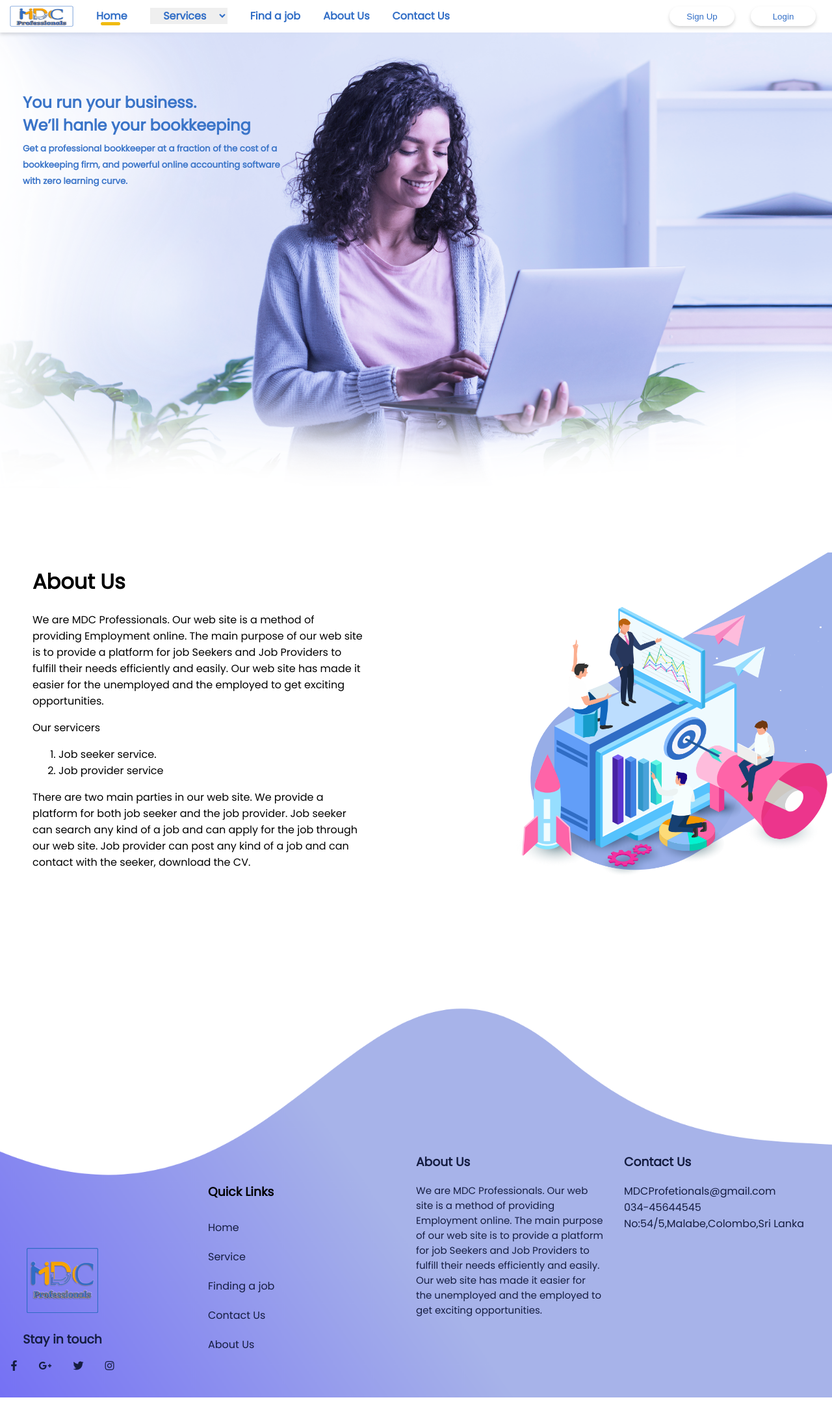
After one commit to MadhushaPrasad/MDC-Professionals, a PHP site: page /pages/about-us.php in a window 1280 px wide. The commit adds this page. Shown: the whole page at 65% size. Run offline with PHP 8.4, Linux system fonts and the light colour scheme; some libraries are stand-ins or nearby versions.

```diff
--- /dev/null
+++ b/assets/css/about-us.css
@@ -0,0 +1,76 @@
+html {
+    scroll-behavior: smooth;
+}
+
+::-webkit-scrollbar {
+    width: 5px;
+    height: 5px;
+    background: white;
+    padding-right: 10px;
+    border-radius: 5px;
+}
+
+::-webkit-scrollbar-thumb {
+    border-radius: 5px;
+    background-color: #053769;
+}
+
+body {
+    margin: 0;
+    padding: 0;
+    box-sizing: content-box;
+    font-family: 'Poppins';
+}
+
+/*main content css*/
+
+main {
+    position: absolute;
+    top: 50px;
+    width: 100%;
+    height: 100%;
+    /*background-color: green;*/
+}
+
+.abtUsDivContainer {
+    position: absolute;
+    width: 100%;
+    height: 500px;
+    margin-top: 100px;
+    display: flex;
+    flex-direction: row;
+    font-family: 'Poppins', 'Medium';
+}
+
+.aboutContent {
+    width: 50%;
+    height: 100%;
+}
+
+.aboutContent h1 {
+    margin-left: 50px;
+    font-family: 'Poppins', 'Medium';
+}
+
+.aboutContent p {
+    margin-left: 50px;
+    width: 80%;
+    text-align: left;
+}
+
+.aboutContent ol {
+    margin-left: 50px;
+}
+
+.aboutImgDiv {
+    width: 50%;
+    height: 100%;
+}
+
+#abtImg {
+    position: absolute;
+    width: 500px;
+    height: 500px;
+    top: 0;
+    right: 0;
+}
--- a/assets/css/contact-us.css
+++ b/assets/css/contact-us.css
@@ -15,7 +15,7 @@
     margin: 0;
     padding: 0;
     box-sizing: content-box;
-    font-family: 'Poppins', "Semibold";
+    font-family: 'Poppins';
 }
 
 /*main content css*/
--- a/includes/common/header.php
+++ b/includes/common/header.php
@@ -14,7 +14,7 @@
             </label>
         </a>
         <a href="/MDC-Professionals/pages/finding_job.php">Find a job</a>
-        <a href="#">About Us</a>
+        <a href="/MDC-Professionals/pages/about-us.php">About Us</a>
         <a href="/MDC-Professionals/pages/conatct-us.php">Contact Us</a>
     </div>
     <div class="btnGroupDiv">
--- /dev/null
+++ b/pages/about-us.php
@@ -0,0 +1,70 @@
+<!doctype html>
+<html lang="en">
+<head>
+    <meta charset="UTF-8">
+    <meta name="viewport"
+          content="width=device-width, user-scalable=no, initial-scale=1.0, maximum-scale=1.0, minimum-scale=1.0">
+    <meta http-equiv="X-UA-Compatible" content="ie=edge">
+    <title>MDC | About Us Page</title>
+
+    <!--    google font css-->
+    <link href='https://fonts.googleapis.com/css?family=Poppins' rel='stylesheet'>
+    <link rel="stylesheet" href="https://pro.fontawesome.com/releases/v5.10.0/css/all.css"
+          integrity="sha384-AYmEC3Yw5cVb3ZcuHtOA93w35dYTsvhLPVnYs9eStHfGJvOvKxVfELGroGkvsg+p" crossorigin="anonymous"/>
+
+    <link rel="stylesheet" href="../assets/css/about-us.css">
+    <link rel="stylesheet" href="../assets/css/header.css">
+    <link rel="stylesheet" href="../assets/css/header-image.css">
+    <link rel="stylesheet" href="../assets/css/footer.css">
+</head>
+<body>
+<!--header start-->
+<?php
+include '../includes/common/header.php';
+?>
+<!--header end-->
+<main>
+    <!--    header images start-->
+    <?php
+    include '../includes/header-image.php';
+    ?>
+    <!--    header images end-->
+
+    <!--    about us content start-->
+    <div class="abtUsDivContainer">
+        <div class="aboutContent">
+            <h1>About Us</h1>
+            <p>We are MDC Professionals. Our web site is a method of providing
+                Employment online. The main purpose of our web site is to provide
+                a platform for job Seekers and Job Providers to fulfill their needs
+                efficiently and easily. Our web site has made it easier for the
+                unemployed and the employed to get exciting opportunities.
+            </p>
+            <p>Our servicers </p>
+            <ol>
+                <li>Job seeker service.</li>
+                <li>Job provider service</li>
+            </ol>
+            <p>
+                There are two main parties in our web site. We provide a platform for both job seeker and the job
+                provider.
+                Job seeker can search any kind of a job and can apply for the job through our web site.
+                Job provider can post any kind of a job and can contact with the seeker, download the CV.
+            </p>
+        </div>
+        <div class="aboutImgDiv">
+            <img src="../assets/images/aboutUs.png" alt="aboutUs Image" id="abtImg">
+        </div>
+    </div>
+
+    <!--    about us content end-->
+
+
+    <!--    footer start-->
+    <?php
+    include '../includes/common/footer.php';
+    ?>
+    <!--    footer end-->
+</main>
+</body>
+</html>
--- a/pages/login.php
+++ b/pages/login.php
@@ -2,11 +2,8 @@
 <html lang="en" dir="ltr">
 <head>
 <meta charset="utf-8">
-
     <title>MDC | log in</title>
-
     <link rel="stylesheet" href="../assets/css/login.css">
-
 </head>
 
 <body>
```
Also changed, not shown: assets/css/finding_job.css (+13 -10 lines), includes/searchCategory.php (+5 -5 lines), pages/conatct-us.php (+8 -2 lines), pages/finding_job.php (+18 -17 lines), assets/images/aboutUs.png.
